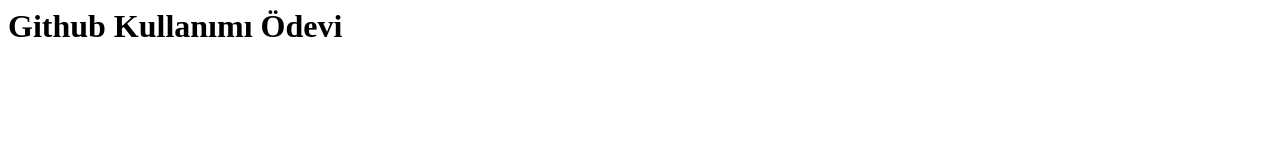
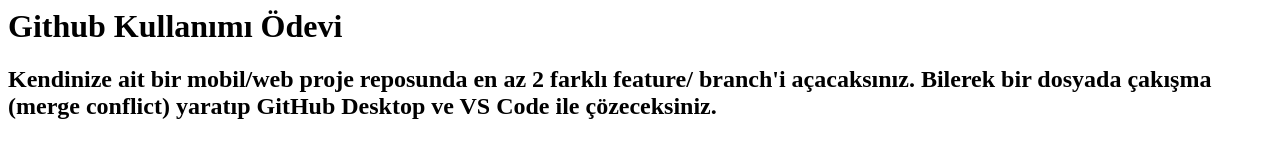
Before and after one commit to meltemmbaykal/mobile-softIto, a plain HTML site: page index.html in a window 1280 px wide. Drawn offline with Linux system fonts and the light colour scheme.

Commit message:
feature/add-description

```diff
--- a/index.html
+++ b/index.html
@@ -1,5 +1,7 @@
 <html>
   <body>
     <h1>Github Kullanımı Ödevi</h1>
+    <h2>Kendinize ait bir mobil/web proje reposunda en az 2 farklı feature/ branch'i açacaksınız.
+        Bilerek bir dosyada çakışma (merge conflict) yaratıp GitHub Desktop ve VS Code ile çözeceksiniz.</h2>
   </body>
 </html>
```
